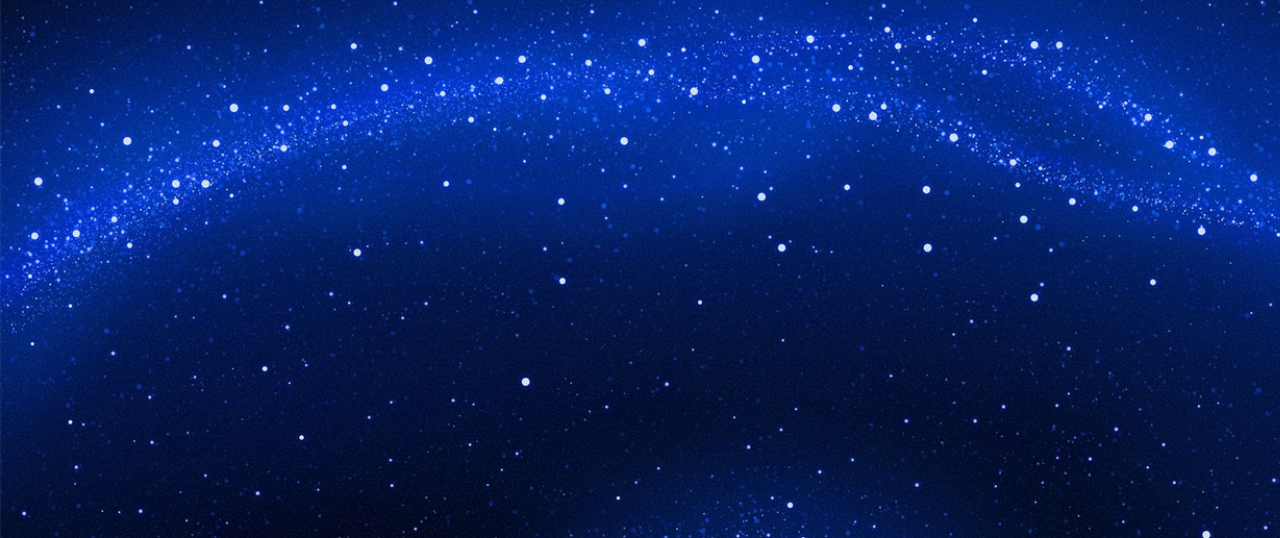
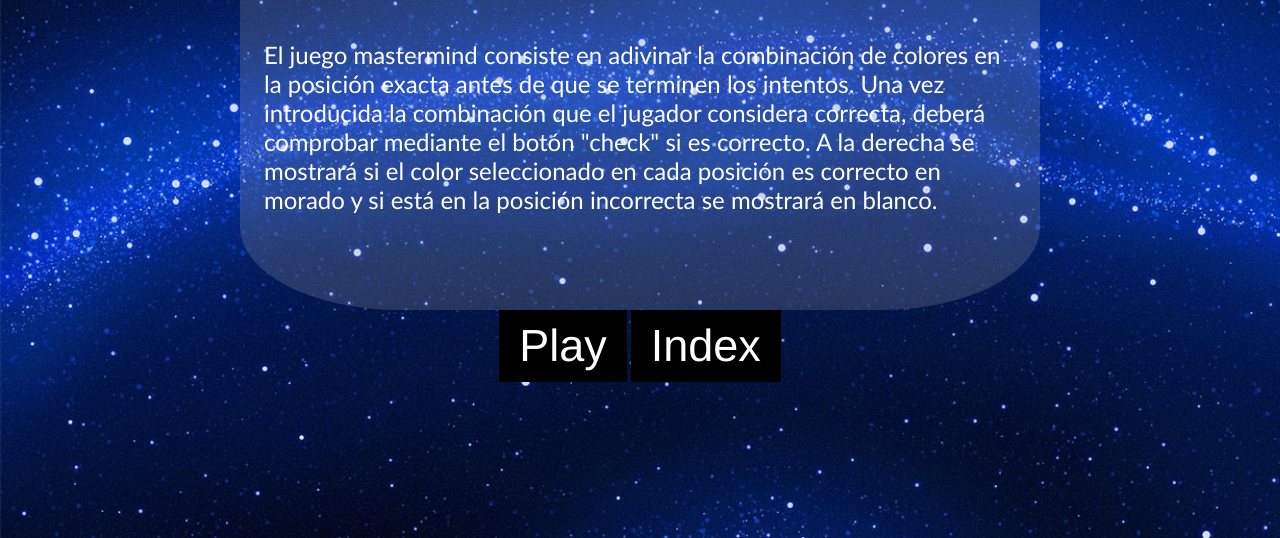
Before and after one commit to AngelaEjarque/proyecto3, a plain HTML site: page pages/about.html in a window 1280 px wide. Shown: the part 262-800 px from the top of the page. Drawn offline with Linux system fonts and the light colour scheme.

Commit message:
creado contenido en about y conexion con play e index

```diff
--- a/css/style.css
+++ b/css/style.css
@@ -1,3 +1,14 @@
+/* responsive */
+@media (max-width: 768px) {
+    .container {
+        width: 90%;
+    }
+
+    .reglas {
+        width: 90%;
+        border-radius: 10%;
+    }
+}
 body {
     margin: 0;
     padding: 0;
@@ -17,14 +28,16 @@ body {
     width: 50em;
     flex-direction: column;
 }
-.btn-game {
-    font-family: 'Common Pixel', sans-serif;
+.titulo {
+    font-family: 'Franklin Gothic Medium', 'Arial Narrow', Arial, sans-serif;
+    font-size: 100px;
+    animation: ease-in;
+}
+.buttongame {
     font-size: 45px;
+    font-family: 'Franklin Gothic Medium', 'Arial Narrow', Arial, sans-serif;
     background-color: black;
     color: white;
-}
-
-.btn-game {
     position: relative;
     display: inline-block;
     padding: 10px 20px;
@@ -32,3 +45,19 @@ body {
     cursor: pointer;
     overflow: hidden;
 }
+.reglas{
+    font-family:'Gill Sans', 'Gill Sans MT', Calibri, 'Trebuchet MS', sans-serif;
+    font-size: 1.5em;
+    color:white;
+    display: flex;
+    justify-content: center;
+    align-items: center;
+    flex-direction: column;
+    background-color: rgba(186, 186, 186, 0.2);
+    border-radius: 20%;
+}
+.reglas p {
+    margin-left: 1em;
+    margin-right: 1em;
+    margin-bottom: 4em;
+}
--- a/pages/about.html
+++ b/pages/about.html
@@ -7,6 +7,23 @@
     <title>Mastermind about</title>
 </head>
 <body>
+    <div class="container">
+        <div class="reglas"><h1>REGLAS</h1>
+
+             <p>El juego mastermind consiste en adivinar la combinación de colores en la posición exacta
+                antes de que se terminen los intentos.
+                Una vez introducida la combinación que el jugador considera correcta, deberá comprobar mediante el botón "check" si es correcto.
+                A la derecha se mostrará si el color seleccionado en cada posición es correcto en morado
+                y si está en la posición incorrecta se mostrará en blanco.
+
+             </p>
+
+        </div>
+        <div>
+           <a href="/pages/play.html"><button class="buttongame">Play</button></a>
+            <a href="/index.html"><button class="buttongame">Index</button></a>
+        </div>
+    </div>
 
 </body>
 </html>
```
Also changed, not shown: index.html (+1 -1 lines).
